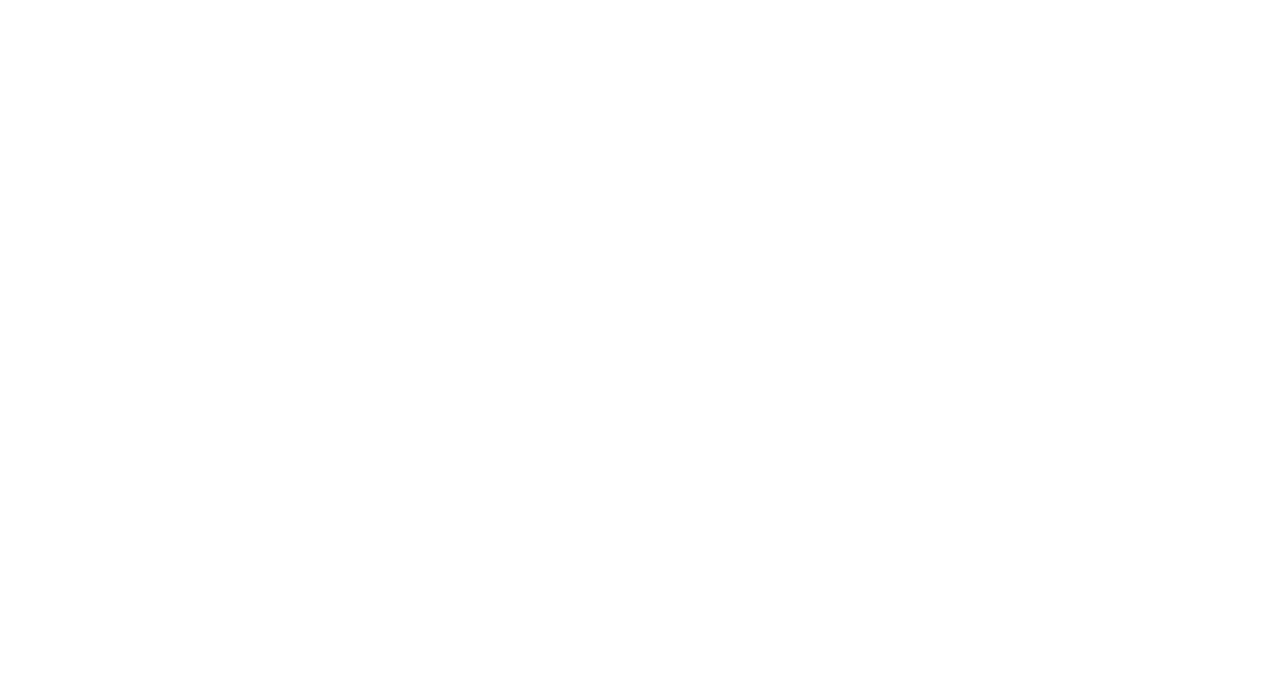
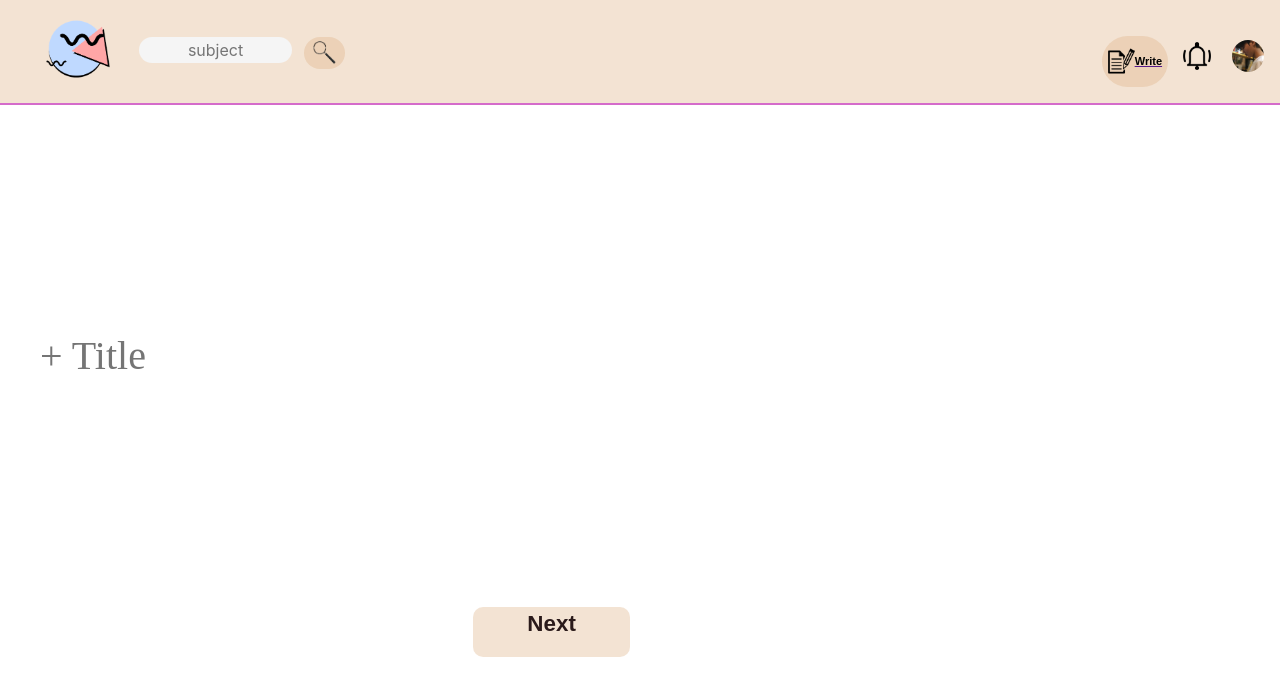
Before and after one commit to 2052xxxx/NT114-t2-fe, a React (Create React App) app in the folder t2-fe/: page /CBlog in a window 1280 px wide. Before the commit this address had no page. Shown: the top 696 px of the page. Built offline with nearby package versions, Linux system fonts and the light colour scheme.

Commit message:
CreatBlog_Page_admin

```diff
--- a/t2-fe/package.json
+++ b/t2-fe/package.json
@@ -6,6 +6,8 @@
     "@testing-library/jest-dom": "^5.16.5",
     "@testing-library/react": "^13.4.0",
     "@testing-library/user-event": "^13.5.0",
+    "body-parser": "^1.20.2",
+    "express": "^4.18.2",
     "react": "^18.2.0",
     "react-dom": "^18.2.0",
     "react-scripts": "5.0.1",
--- a/t2-fe/src/App.jsx
+++ b/t2-fe/src/App.jsx
@@ -6,10 +6,10 @@
 import Signup from './components/screen/Signup/Signup';
 import SignupWE from './components/screen/SignupWE/SignupWE';
 import { BrowserRouter, Routes, Route } from "react-router-dom";
-import Page from './components/screen/MainAfterSignin/Page/Page';
+import Pagez from './components/screen/MainAfterSignin/Pagez/Pagez';
 import HeaderPage from './components/screen/MainAfterSignin/HeaderPage/HeaderPage';
 import CBlog from './components/screen/CBlog/CBlog';
-
+import CBlogNext from './components/screen/CBlogNext/CBlogNext';
 function App() {
   return (
     <div className="App">
@@ -19,9 +19,9 @@
           <Route path="/Login" element={<Login/>}/>
           <Route path="/Signup" element={<Signup/>}/>
           <Route path="/SignupWE" element={<SignupWE/>}/>
-          <Route path="" element={<div><HeaderPage/></div>}/>
-
-
+          <Route path="/HeaderPage" element={<HeaderPage/>}/>
+          <Route path="/CBlog" element={<CBlog/>}/>
+          <Route path="/CBlogNext" element={<CBlogNext/>}/>
         </Routes>
 
       </BrowserRouter>
--- a/t2-fe/src/components/screen/CBlog/CBlog.css
+++ b/t2-fe/src/components/screen/CBlog/CBlog.css
@@ -1,30 +1,31 @@
-.sub.currently-loading img {
-    display: flex;
 
+.Texbox{
+    width: 1200px;
+    height: 500px;
+    font-family:  'Times New Roman', Times, serif ;
+    font-size: 40px;
+    /* margin-bottom : 10px; */
+    border: none;
+    justify-content: center;
 }
-
-.subContent {
-    background-color: antiquewhite;
-    min-height: 70vh;
+.UpBlog{
+    background-image: antiquewhite;
+    border-radius: 10px;
+    box-sizing: border-box;
+    color: #2a1a1a;
+    display: block;
+    height: 50px;
+    font-size: 1.4em;
+    font-weight: 600;
+    padding: 4px;
+    position: relative;
+    text-decoration: none;
+    width: 7em;
+    z-index: 2;
     display: flex;
     justify-content: center;
-    align-items: center;
-    padding: 7vh;
+    border: none;
+    margin-right: 650px;
+    float: right;
+    background-color: rgba(221, 178, 133, 0.355);
 }
-
-.Content > h1{
-    color: #C19167;
-}
-
-.Content{
-    padding-right: 3.5vh;
-}
-
-.sub > img{
-    height: 70%;
-    align-items: center;
-
-
-    border: 4px dashed #553566;
-    border-radius: 1em;
-}
--- a/t2-fe/src/components/screen/CBlog/CBlog.jsx
+++ b/t2-fe/src/components/screen/CBlog/CBlog.jsx
@@ -1,21 +1,24 @@
 import React from "react";
 import './CBlog.css';
-
-
+import HeaderPage from "../MainAfterSignin/HeaderPage/HeaderPage"
+import '../CBlogNext/CBlogNext'
 
 export default function CreatBlog(){
     return(
-        <div className="">
-            <div className="">
-                <h1>WRITE READ WRITE</h1>
-                <p>Lorem ipsum dolor sit amet consectetur adipisicing elit.
-                Perferendis aliquam error at recusandae autem laboriosam saepe, dolores accusamus reprehenderit.
-                Aperiam vero libero eligendi incidunt debitis non, repellendus culpa sunt.
-                Delectus!</p>
-            </div>
-            <div className="">
-
-            </div>
+    <div>
+            <HeaderPage/>
+        <div>
+            <form>
+                <label>
+                <input maxlength="100" className="Texbox" placeholder="+ Title" type="text" name="title" />
+                </label>
+                <a href="CBlogNext">
+                <button className="UpBlog">
+                    Next
+                </button>
+                </a>
+            </form>
         </div>
+    </div>
     )
 }
--- /dev/null
+++ b/t2-fe/src/components/screen/CBlogNext/CBlogNext.css
@@ -0,0 +1,19 @@
+.font_1{
+    font-size: 25px;
+    font-weight: bold;
+}
+.Publish_blog{
+    margin: 1em;
+    border-radius: 1em;
+    padding: 10px;
+    border-color: #553566;
+    background-color: #553566;
+    color: #ffff;
+}
+.Data_blog{
+    width: 600px;
+    height: 300px;
+}
+.Size{
+    width: 600px;
+}
--- /dev/null
+++ b/t2-fe/src/components/screen/CBlogNext/CBlogNext.jsx
@@ -0,0 +1,33 @@
+import React, { Component } from 'react'
+import "./CBlogNext.css"
+import HeaderPage from "../MainAfterSignin/HeaderPage/HeaderPage"
+export default class CBlogNext extends Component {
+  render() {
+    return (
+        <div>
+            <div>
+                <form>
+                <label className='font_1'>
+                    Story Preview
+                    <br />
+                    <input placeholder="Include a hight-quality image in your story to make it more inviting to readers" className='Data_blog' type="text" name="title" />
+                </label>
+                <br />
+                <label className='font_1'>
+                    Hi
+                    <br />
+                    <textarea className='Size' placeholder="Write a preview subtitle" name="content"></textarea>
+                </label>
+                <br />
+                <input className='Publish_blog' type="submit" value="Publish now" />
+                </form>
+                <div>
+                    {/* <label htmlFor="image-upload">Chọn ảnh:</label>
+                    <input type="file" id="image-upload" name="image" accept="image/*" onChange={handleImageUpload}></input>
+                    <img id="image-preview" src={imagePreview} alt="Ảnh xem trước"></img>                 */}
+                </div>
+            </div>
+        </div>
+    )
+  }
+}
--- a/t2-fe/src/components/screen/MainAfterSignin/HeaderPage/HeaderPage.css
+++ b/t2-fe/src/components/screen/MainAfterSignin/HeaderPage/HeaderPage.css
@@ -4,7 +4,7 @@
     align-items: center;
     border-bottom: 2px solid #D46BCA;
     padding: 1em 1em;
-    background-color: #ffff;
+    background-color: rgba(221, 178, 133, 0.355);
 }
 .theLogo{
     height: 4em;
@@ -36,7 +36,8 @@
 }
 .button_1{
     border: none;
-    background-color:  #ffff;
+    background-color:  rgba(221, 178, 133, 0.355);
+    border-radius: 65px;
 }
 .viet{
     margin-top: 10px;
@@ -44,7 +45,7 @@
 }
 .button_2{
     border: none;
-    background-color: whitesmoke;
+    background-color: rgba(221, 178, 133, 0.355);
     border-radius: 2em;
 
 }
--- a/t2-fe/src/components/screen/MainAfterSignin/Page/Page.jsx
+++ b/t2-fe/src/components/screen/MainAfterSignin/Pagez/Pagez.jsx
@@ -1,5 +1,5 @@
 import React, { Component } from 'react'
-
+import './Pagez.css'
 export default class Page extends Component {
   render() {
     return (
```
Also changed, not shown: t2-fe/src/components/screen/MainAfterSignin/Pagez/Pagez.css (renamed from t2-fe/src/components/screen/MainAfterSignin/Page/Page.css), t2-fe/src/components/screen/admin/admin1/admin1.css (added), t2-fe/src/components/screen/admin/admin1/admin1.jsx (added), 1 other file (tests, documents, lock files or other folders).
